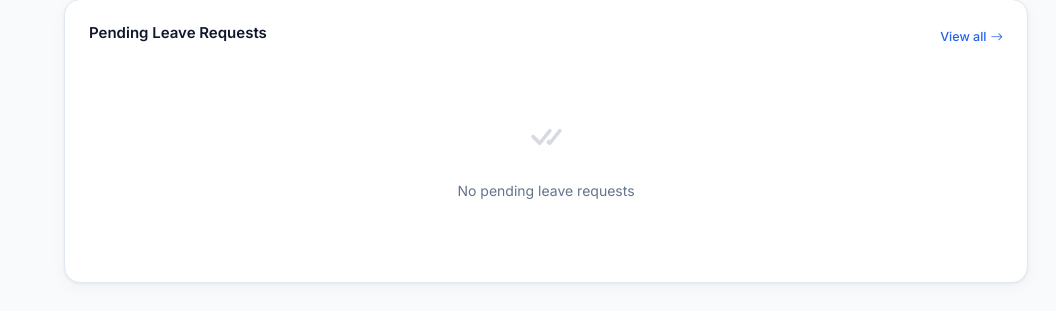
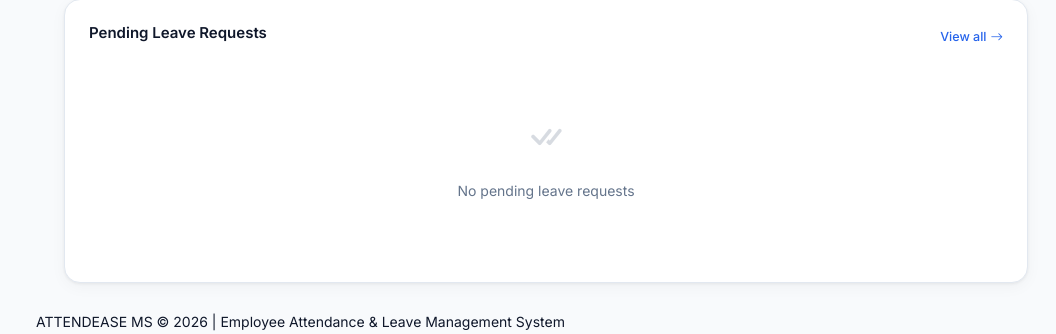
Before and after one commit to SiddharthJha1602/ATTENDEASE, a Flask app: page /admin/dashboard in a window 1280 px wide. Shown: the part 923-1257 px from the top of the page, without its empty margins (224-1280 px from the left). Before the commit the page ends 1209 px from the top, so only its background shows below. Run offline with Flask 3, Linux system fonts and the light colour scheme; the visitor is signed in with stand-in values (Sample User, id 1); data comes from the database, SQL or seed files in the repository; data that the repository does not hold is empty.

Commit message:
Add footer to base.html template

```diff
--- a/templates/base.html
+++ b/templates/base.html
@@ -115,6 +115,9 @@
     <main class="page-content">
       {% block content %}{% endblock %}
     </main>
+    <footer class="app-footer">
+    ATTENDEASE MS © 2026 | Employee Attendance & Leave Management System
+    </footer>
   </div>
 </div>
 {% else %}
```
